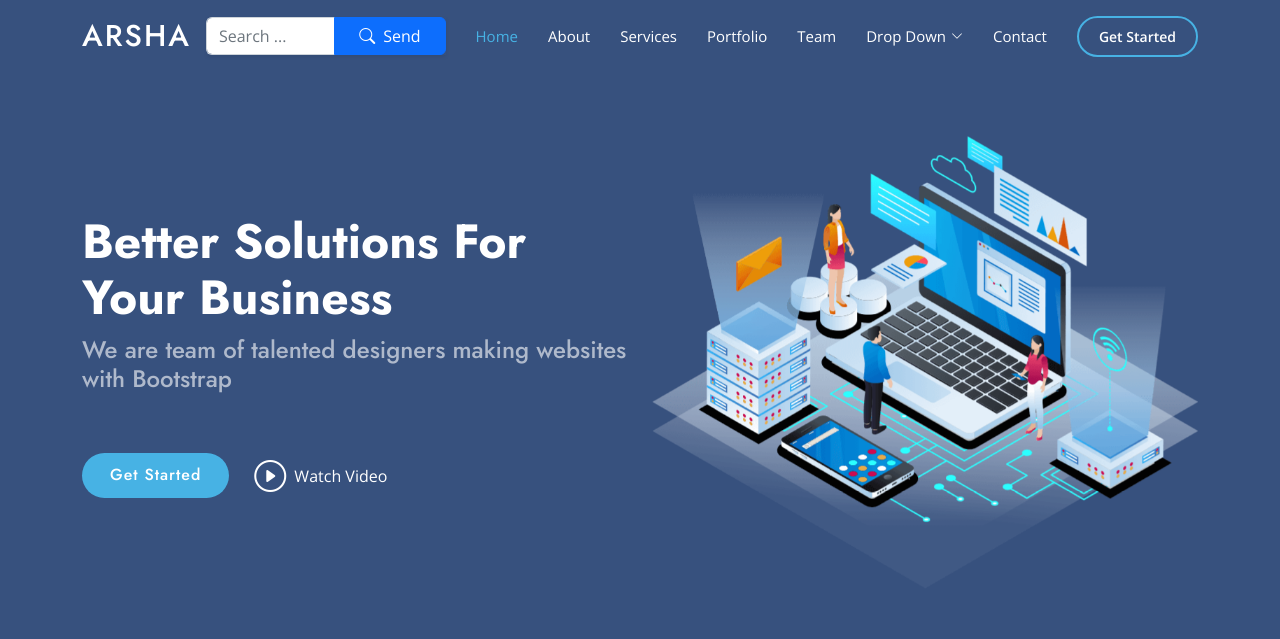
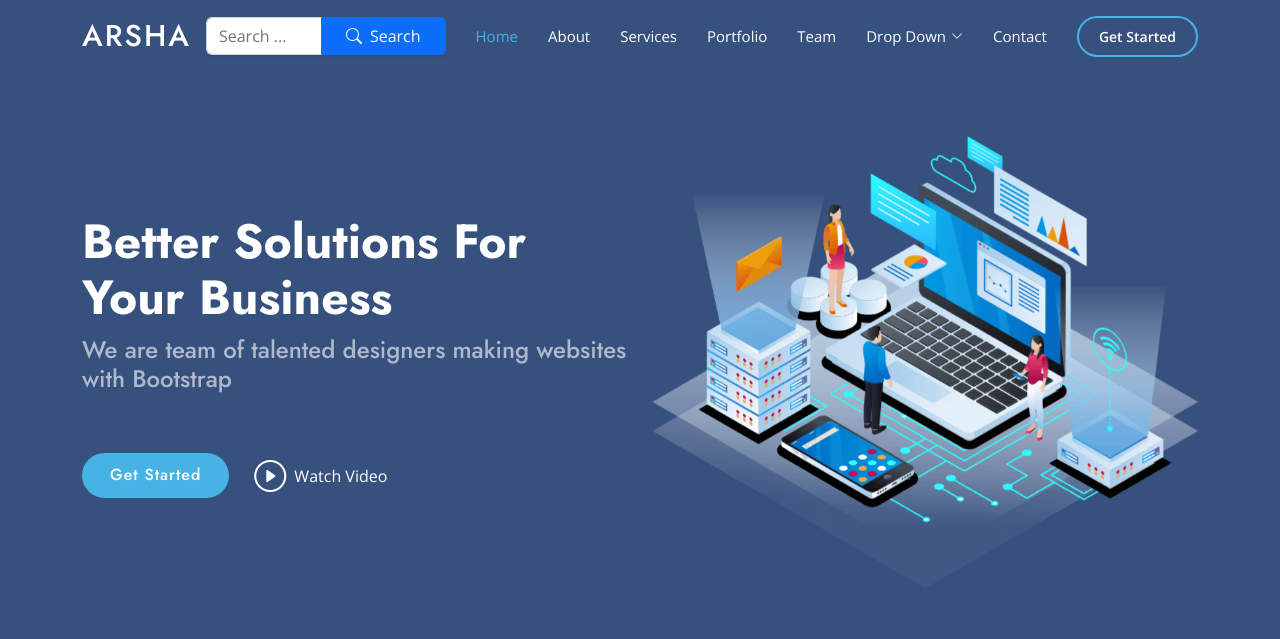
Before and after one commit to muhammadumarzzz/Arsha, a Django app: page / in a window 1280 px wide. Shown: the top 639 px of the page. Run offline with Django 5.2, Linux system fonts and the light colour scheme; data comes from the database, SQL or seed files in the repository; some libraries are stand-ins or nearby versions.

Commit message:
first commit

```diff
--- a/myapp/templates/base.html
+++ b/myapp/templates/base.html
@@ -43,7 +43,7 @@
         <input type="text" name="soz" placeholder="Search ..." class="form-control border-end-0 shadow-none rounded-start">
         <button type="submit" class="btn btn-primary px-4 d-flex align-items-center">
             <i class="bi bi-search me-2"></i>
-            Send
+            Search
         </button>
       </form>
 
```
